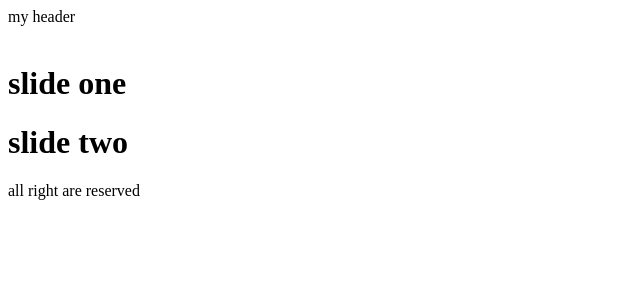
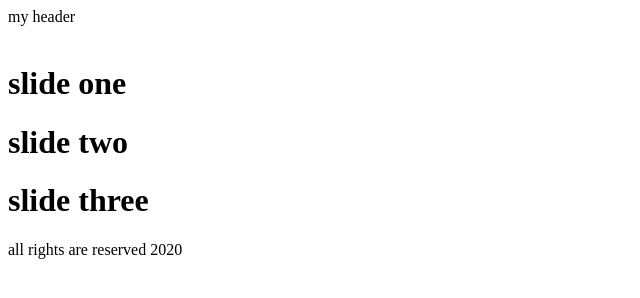
Before and after one commit to mmhofa/git-project-one, a plain HTML site: page index.html in a window 1280 px wide. Shown: the whole page, without its empty margins (0-640 px from the left). Drawn offline with Linux system fonts and the light colour scheme.

```diff
--- a/index.html
+++ b/index.html
@@ -15,9 +15,10 @@
     <div class="slider">
         <h1>slide one</h1>
         <h1>slide two</h1>
+        <h1>slide three</h1>
     </div>
     <footer>
-        all right are reserved
+        all rights are reserved 2020
     </footer>
 
     <script src="script.js"></script>
```
Also changed, not shown: 2 other files.
